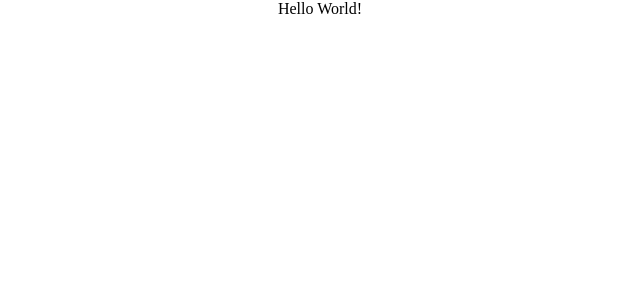
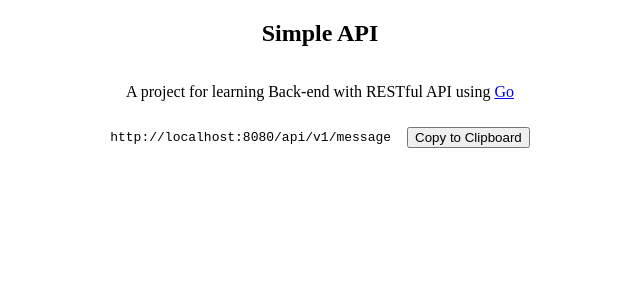
Before and after one commit to yncy0/simple-api, a Vue app in the folder frontend/: page / in a window 1280 px wide. Shown: the top 300 px of the page, without its empty margins (320-960 px from the left). Built offline with nearby package versions, Linux system fonts and the light colour scheme.

Commit message:
added: HeroTitle.vue and HeroSection.vue

```diff
--- a/frontend/src/App.vue
+++ b/frontend/src/App.vue
@@ -1,3 +1,8 @@
+<script setup lang="ts">
+import HeroSection from './components/HeroSection.vue';
+
+</script>
+
 <template>
-  <div>Hello World!</div>
+  <HeroSection />
 </template>
--- /dev/null
+++ b/frontend/src/components/HeroSection.vue
@@ -0,0 +1,32 @@
+<script setup lang="ts">
+import HeroTitle from "./HeroTitle.vue";
+</script>
+
+<template>
+  <section class="hero-section">
+    <HeroTitle title="Simple API" />
+    <p>A project for learning Back-end with RESTful API using <a href="https://go.dev/" target="_blank">Go</a></p>
+
+    <div class="clipboard">
+      <pre>http://localhost:8080/api/v1/message</pre>
+      <button type="button">Copy to Clipboard</button>
+    </div>
+  </section>
+</template>
+
+<style scoped>
+.hero-section {
+  display: flex;
+  flex-direction: column;
+  align-items: center;
+  justify-content: center;
+}
+
+.clipboard {
+  display: flex;
+  flex-direction: row;
+  align-items: center;
+  justify-content: center;
+  gap: 1rem;
+}
+</style>
--- /dev/null
+++ b/frontend/src/components/HeroTitle.vue
@@ -0,0 +1,13 @@
+<script setup lang="ts">
+interface Props {
+  title: string
+}
+
+const props = defineProps<Props>();
+</script>
+
+<template>
+  <h1>
+    {{ props.title }}
+  </h1>
+</template>
```
Also changed, not shown: frontend/src/components/AppFooter.vue (added), frontend/src/components/AppHeader.vue (added).
